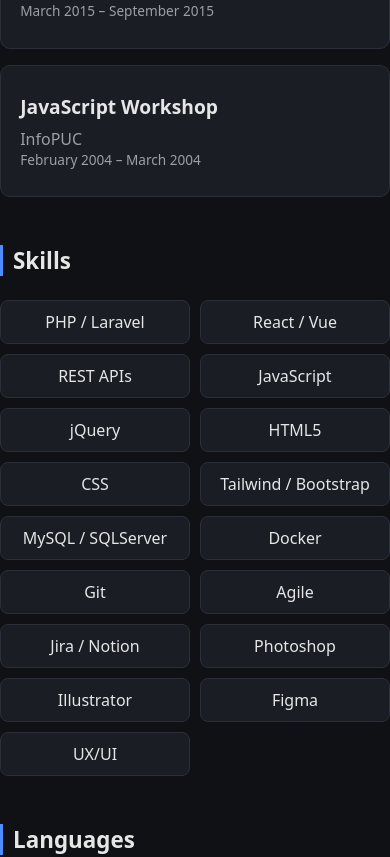
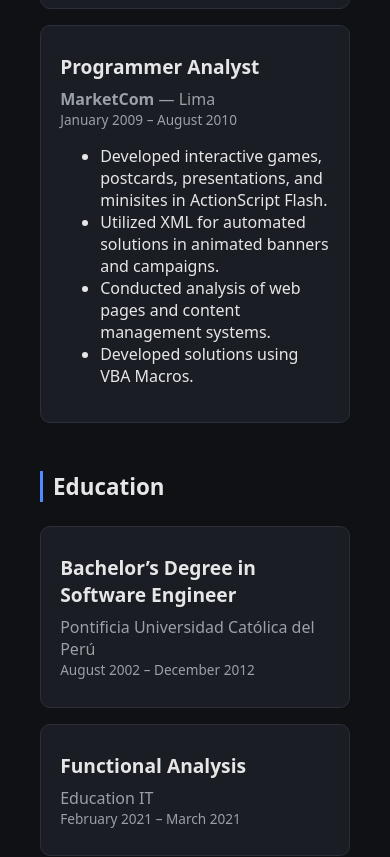
Before and after one commit to jedebarbieri/jedebarbieri.dev, a React (Vite) app: page / in a window 390 px wide. Shown: the part 5784-6641 px from the top of the page. Built offline with nearby package versions, Linux system fonts and the light colour scheme.

Commit message:
style fix: improve layout and responsiveness for mobile devices

```diff
--- a/src/style.css
+++ b/src/style.css
@@ -17,7 +17,13 @@ body {
 /* Layout */
 .page-container {
   max-width: 1100px;
-  margin: auto;
+  margin: 0 auto;
+  padding: 0 1rem; /* margen lateral base para móviles */
+}
+
+/* Main content */
+main {
+  padding: 3rem 1rem; /* padding superior/inferior + lateral móvil */
 }
 
 /* Header */
@@ -169,3 +175,21 @@ header {
   font-size: 0.95rem;
   color: #6c6f73;
 }
+
+
+/* Ajuste responsive para tablets y móviles */
+@media (max-width: 768px) {
+  main {
+    padding-left: 1.5rem;
+    padding-right: 1.5rem;
+  }
+
+  .hero {
+    padding: 4rem 1.5rem; /* reduce un poco para mobile */
+  }
+
+  .section-content {
+    padding-left: 0;
+    padding-right: 0;
+  }
+}
```
